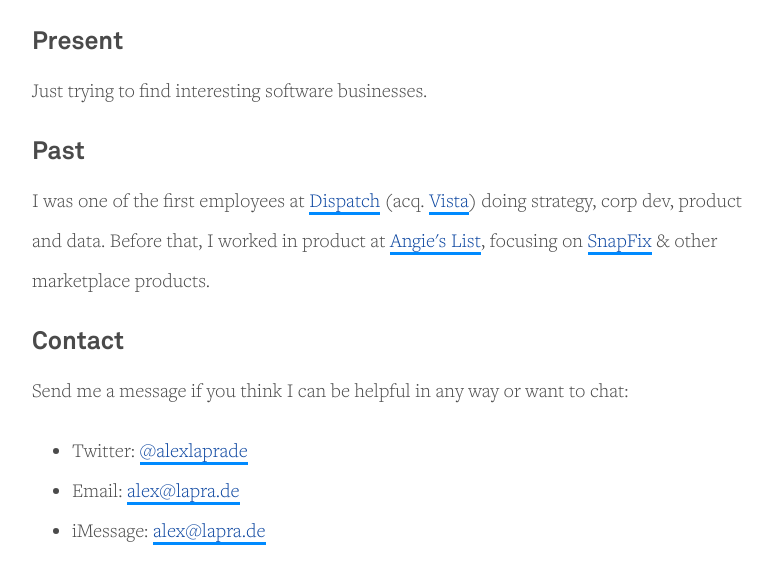
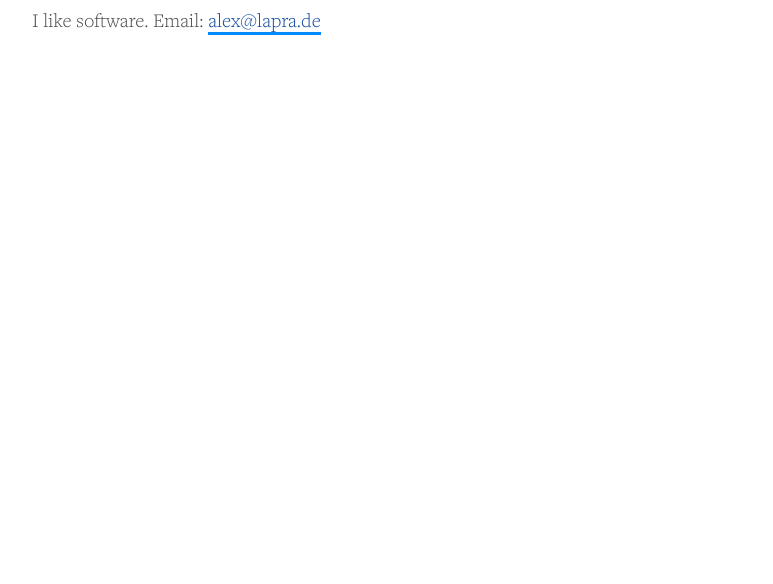
Before and after one commit to laprade/laprade.github.io, a Jekyll site: the page built from index.html, in a window 1280 px wide. Shown: the top 584 px of the page, without its empty margins (248-1021 px from the left). Built offline with Jekyll 4.4.1, drawn with Linux system fonts in a browser that asks for light colours; the list of posts is cut into pages by our own code.

Commit message:
Update index.html

```diff
--- a/index.html
+++ b/index.html
@@ -2,22 +2,4 @@
 layout: default
 title: Home
 ---
-<section class="row">
-    <h2>Present</h2>
-    <p>Just trying to find interesting software businesses.</p>
-</section>
-<section class="row">
-    <h2>Past</h2>
-    <p>I was one of the first employees at <a href="https://dispatch.me">Dispatch</a> (acq. <a href="https://www.businesswire.com/news/home/20180917005336/en/Vista-Equity-Partners-Backs-Dispatch-Partner-Growth">Vista</a>) doing strategy, corp dev, product and data. Before that, I worked in product at <a href="https://angieslist.com">Angie's List</a>, focusing on <a href="https://www.youtube.com/watch?v=Wsc2fWT-fUc">SnapFix</a> & other marketplace products.
-
-</section>
-
-<section class="row">
-    <h2>Contact</h2>
-    <p>Send me a message if you think I can be helpful in any way or want to chat:  </p>
-    <ul>
-        <li>Twitter: <a href="https://twitter.com/alexlaprade">@alexlaprade</a></li>
-        <li>Email: <a href="mailto:alex@lapra.de">alex@lapra.de</a></li>
-        <li>iMessage: <a href="sms:alex@lapra.de">alex@lapra.de</a></li>
-    </ul>
-</section>
+    <p>I like software. Email: <a href="mailto:alex@lapra.de">alex@lapra.de</a></p>
```
